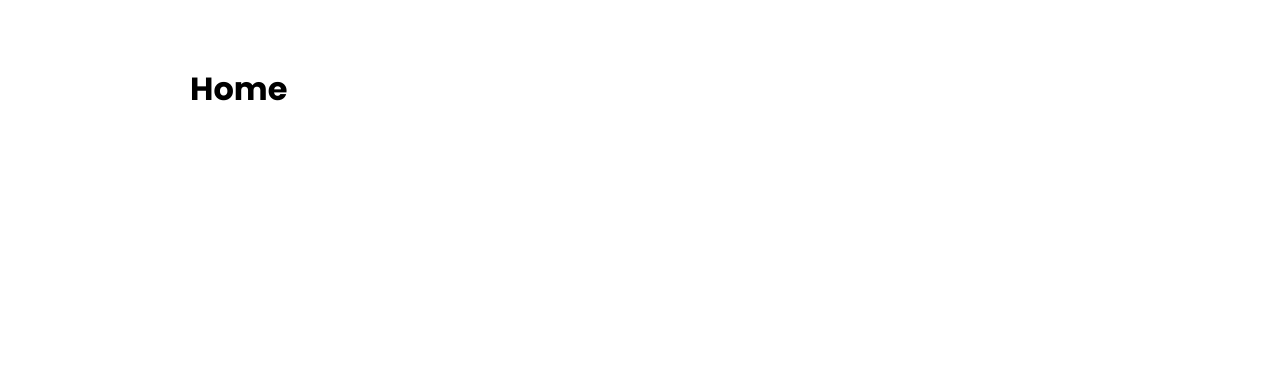
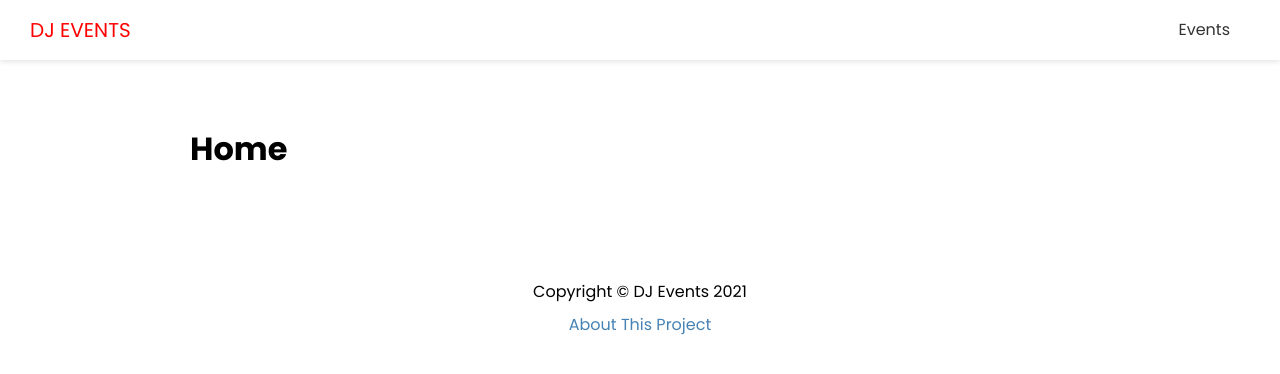
Before and after one commit to parth-gulati/event-management, a Next.js app: page / in a window 1280 px wide. Shown: the top 374 px of the page. Built offline with nearby package versions, Linux system fonts and the light colour scheme.

Commit message:
Created Header and Footer, added Header and Footer to layout

```diff
--- /dev/null
+++ b/components/Footer.js
@@ -0,0 +1,14 @@
+import React from "react";
+import Link from "next/link";
+import styles from "../styles/Footer.module.css";
+
+export default function Footer() {
+  return (
+    <footer className={styles.footer}>
+      <p>Copyright &copy; DJ Events 2021</p>
+      <p>
+        <Link href="/about">About This Project</Link>
+      </p>
+    </footer>
+  );
+}
--- a/components/Header.js
+++ b/components/Header.js
@@ -0,0 +1,25 @@
+import React from "react";
+import styles from "../styles/Header.module.css";
+import Link from "next/link";
+
+export default function Header() {
+  return (
+    <header className={styles.header}>
+      <div className={styles.logo}>
+        <Link href="/">
+          <a>DJ Events</a>
+        </Link>
+      </div>
+
+      <nav>
+        <ul>
+          <li>
+            <Link href="/events">
+              <a>Events</a>
+            </Link>
+          </li>
+        </ul>
+      </nav>
+    </header>
+  );
+}
--- a/components/Layout.js
+++ b/components/Layout.js
@@ -1,6 +1,8 @@
 import React from "react";
 import Head from "next/head";
 import styles from "../styles/Layout.module.css";
+import Header from "./Header";
+import Footer from "./Footer";
 
 export default function Layout({ title, keywords, description, children }) {
   return (
@@ -10,7 +12,10 @@
         <meta name="description" content={description} />
         <meta name="keywords" content={keywords} />
       </Head>
+
+      <Header />
       <div className={styles.container}>{children}</div>
+      <Footer />
     </div>
   );
 }
```
